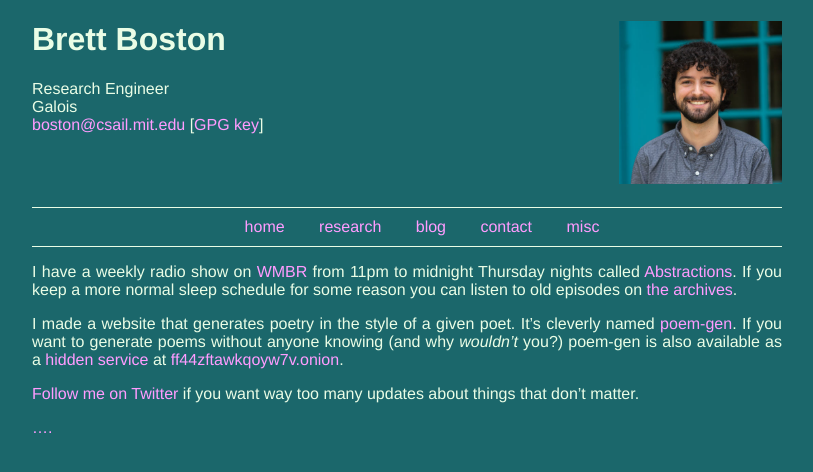
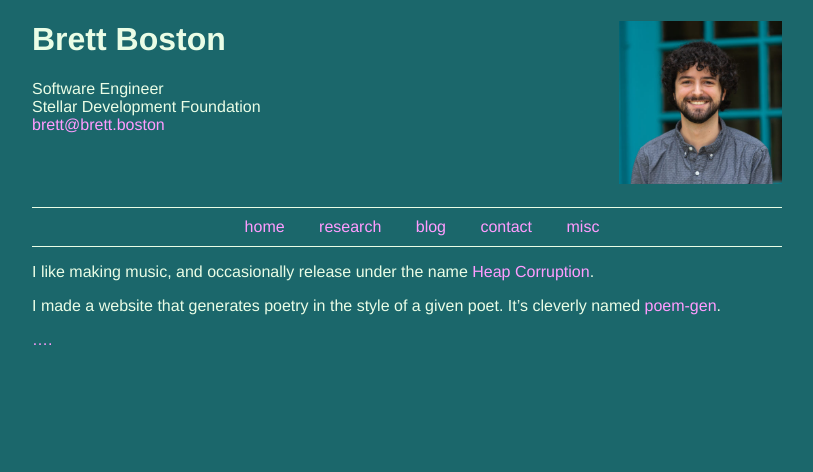
Before and after one commit to bboston7/academic-website, a Jekyll site: the page built from misc.mkd, in a window 1280 px wide. Shown: the top 472 px of the page, without its empty margins (233-1046 px from the left). Built offline with Jekyll 4.4.1, drawn with Linux system fonts in a browser that asks for light colours.

Commit message:
Some very much needed updates

```diff
--- a/_config.yml
+++ b/_config.yml
@@ -1,8 +1,7 @@
 name: Brett Boston
-email: "boston@csail.mit.edu"
+email: "brett@brett.boston"
 url: https://brett.boston/
 author: Brett Boston
-gpg: "https://pgp.mit.edu/pks/lookup?op=get&search=0x3B5EEFF7D9FC90810F20298B60845A5540A2F138"
 
 exclude:
     - .gitignore
--- a/_layouts/page.html
+++ b/_layouts/page.html
@@ -14,10 +14,9 @@
             <img src="{{site.baseurl}}/images/me3.jpg" height="163" id=me alt="Picture of me">
             <h1>{{ site.name }}</h1>
             <p>
-                Research Engineer <br />
-                Galois <br />
+                Software Engineer <br />
+                Stellar Development Foundation<br />
                 <a href="mailto:{{ site.email }}">{{ site.email }}</a>
-                [<a href="{{ site.gpg }}">GPG key</a>]
             </p>
         </div>
         {% include navigation.html %}
--- a/contact.mkd
+++ b/contact.mkd
@@ -5,7 +5,6 @@ title: contact
 ---
 
 Feel free to email me at [{{ site.email }}](mailto:{{ site.email }}).
-You can use my [GPG key]({{ site.gpg }}) for extra privacy.
 
 Some of my code and personal projects can be found on
 [github](http://github.com/bboston7).
--- a/misc.mkd
+++ b/misc.mkd
@@ -4,19 +4,10 @@ layout: content
 title: misc
 ---
 
-I have a weekly radio show on [WMBR](https://wmbr.org) from 11pm to midnight
-Thursday nights called [Abstractions](http://wmbr.org/www/sched-thu#show6151).
-If you keep a more normal sleep schedule for some reason you can listen to old
-episodes on [the archives](http://wmbr.org/cgi-bin/arch?sort=name).
+I like making music, and occasionally release under the name [Heap
+Corruption](https://heapcorruption.net).
 
 I made a website that generates poetry in the style of a given poet.
 It's cleverly named [poem-gen](http://poem-gen.untitled.earth).
-If you want to generate poems without anyone knowing (and why _wouldn't_ you?)
-poem-gen is also available as a [hidden
-service](https://www.torproject.org/docs/hidden-services.html.en) at
-[ff44zftawkqoyw7v.onion](http://ff44zftawkqoyw7v.onion/).
-
-[Follow me on Twitter](https://twitter.com/carl_cambridge) if you want way too
-many updates about things that don't matter.
 
 [....](http://untitled.earth)
```
Also changed, not shown: index.mkd (+8 -4 lines), 1 other file.
